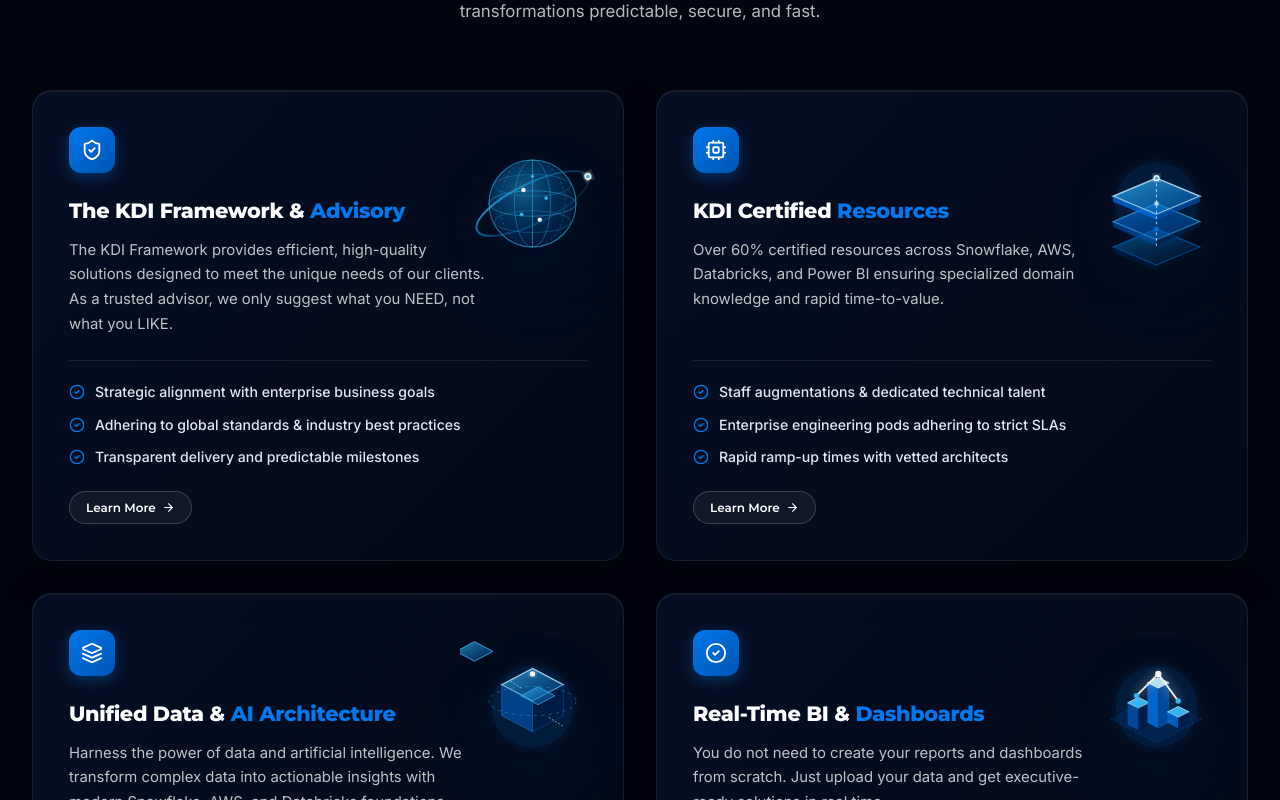
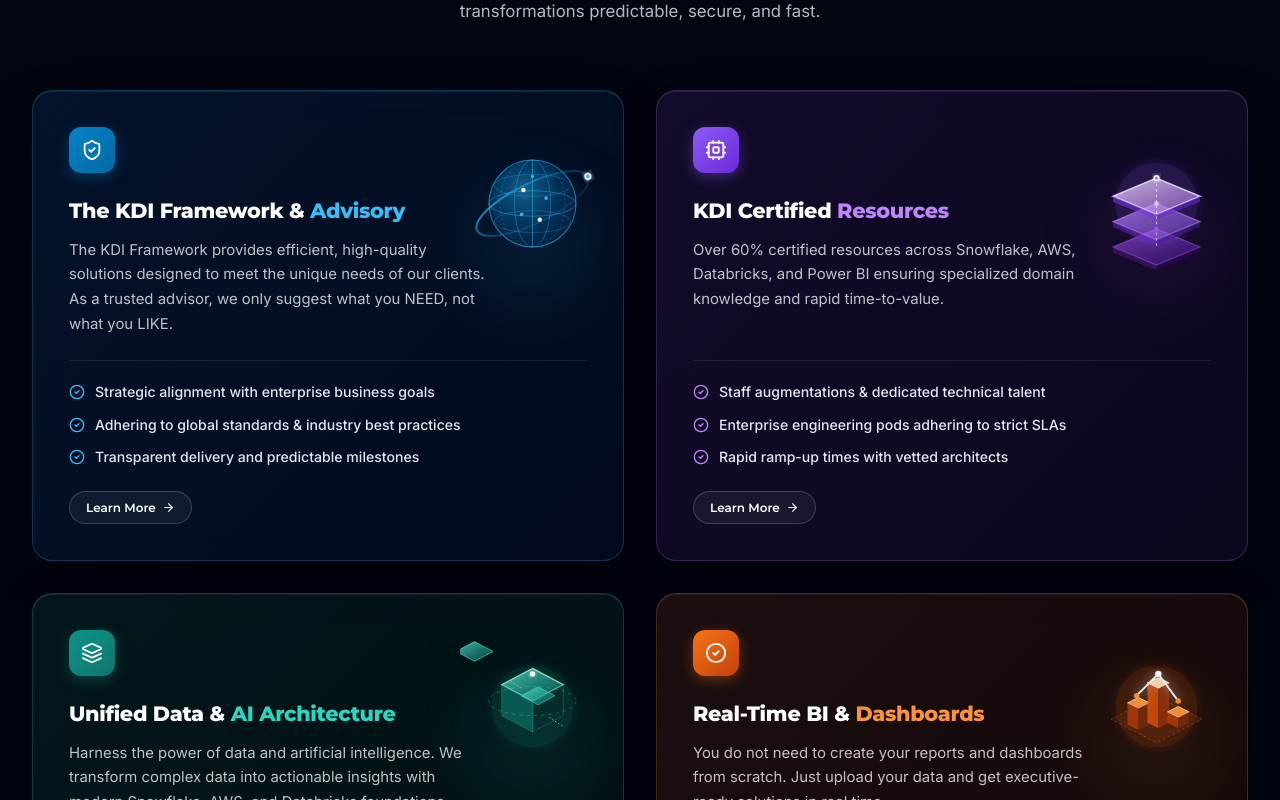
Before and after one commit to Karan-975/KD-INFOVISION, a Next.js app: page / in a window 1280 px wide. Shown: the part 5120-5920 px from the top of the page. Built offline with nearby package versions, Linux system fonts and the light colour scheme; no server answers; the database is empty; a web font is replaced by a local one.

Commit message:
style(why-us): apply unique, adorable translucent glass palettes (Sky Blue, Iris Violet, Aurora Mint, Sunset Coral) with backdrop blur and matching 3D holograms

```diff
--- a/src/components/public/WhyUsSection.jsx
+++ b/src/components/public/WhyUsSection.jsx
@@ -72,54 +72,54 @@ function StackGraphic() {
   return (
     <svg width="100%" height="100%" viewBox="0 0 160 160" fill="none" xmlns="http://www.w3.org/2000/svg">
       <defs>
-        <linearGradient id="stackGrad1" x1="0%" y1="0%" x2="100%" y2="100%">
-          <stop offset="0%" stopColor="#38BDF8" stopOpacity="0.8" />
-          <stop offset="100%" stopColor="#0077ED" stopOpacity="0.4" />
+        <linearGradient id="violetGrad1" x1="0%" y1="0%" x2="100%" y2="100%">
+          <stop offset="0%" stopColor="#E9D5FF" stopOpacity="0.9" />
+          <stop offset="100%" stopColor="#C084FC" stopOpacity="0.5" />
         </linearGradient>
-        <linearGradient id="stackGrad2" x1="0%" y1="0%" x2="100%" y2="100%">
-          <stop offset="0%" stopColor="#0077ED" stopOpacity="0.7" />
-          <stop offset="100%" stopColor="#0056B3" stopOpacity="0.35" />
+        <linearGradient id="violetGrad2" x1="0%" y1="0%" x2="100%" y2="100%">
+          <stop offset="0%" stopColor="#C084FC" stopOpacity="0.8" />
+          <stop offset="100%" stopColor="#8B5CF6" stopOpacity="0.4" />
         </linearGradient>
-        <linearGradient id="stackGrad3" x1="0%" y1="0%" x2="100%" y2="100%">
-          <stop offset="0%" stopColor="#0284C7" stopOpacity="0.6" />
-          <stop offset="100%" stopColor="#031E48" stopOpacity="0.3" />
+        <linearGradient id="violetGrad3" x1="0%" y1="0%" x2="100%" y2="100%">
+          <stop offset="0%" stopColor="#A855F7" stopOpacity="0.7" />
+          <stop offset="100%" stopColor="#6D28D9" stopOpacity="0.3" />
         </linearGradient>
-        <filter id="glowBlueStack" x="-20%" y="-20%" width="140%" height="140%">
+        <filter id="glowVioletStack" x="-20%" y="-20%" width="140%" height="140%">
           <feGaussianBlur stdDeviation="6" result="blur" />
           <feComposite in="SourceGraphic" in2="blur" operator="over" />
         </filter>
       </defs>
 
       {/* Ambient glow */}
-      <circle cx="80" cy="80" r="45" fill="#0077ED" opacity="0.15" filter="url(#glowBlueStack)" />
+      <circle cx="80" cy="80" r="45" fill="#8B5CF6" opacity="0.18" filter="url(#glowVioletStack)" />
 
       {/* Bottom Layer */}
       <g transform="translate(0, 36)">
-        <path d="M80 72 L128 92 L80 112 L32 92 Z" fill="url(#stackGrad3)" stroke="#0077ED" strokeWidth="1.2" strokeOpacity="0.6" />
-        <path d="M32 92 L80 112 L80 118 L32 98 Z" fill="#031E48" opacity="0.6" />
-        <path d="M128 92 L80 112 L80 118 L128 98 Z" fill="#02142B" opacity="0.6" />
+        <path d="M80 72 L128 92 L80 112 L32 92 Z" fill="url(#violetGrad3)" stroke="#A855F7" strokeWidth="1.2" strokeOpacity="0.6" />
+        <path d="M32 92 L80 112 L80 118 L32 98 Z" fill="#581C87" opacity="0.5" />
+        <path d="M128 92 L80 112 L80 118 L128 98 Z" fill="#3B0764" opacity="0.5" />
       </g>
 
       {/* Middle Layer */}
       <g transform="translate(0, 18)">
-        <path d="M80 62 L128 82 L80 102 L32 82 Z" fill="url(#stackGrad2)" stroke="#38BDF8" strokeWidth="1.4" strokeOpacity="0.7" />
-        <path d="M32 82 L80 102 L80 108 L32 88 Z" fill="#0056B3" opacity="0.6" />
-        <path d="M128 82 L80 102 L80 108 L128 88 Z" fill="#031E48" opacity="0.6" />
+        <path d="M80 62 L128 82 L80 102 L32 82 Z" fill="url(#violetGrad2)" stroke="#C084FC" strokeWidth="1.4" strokeOpacity="0.7" />
+        <path d="M32 82 L80 102 L80 108 L32 88 Z" fill="#6D28D9" opacity="0.5" />
+        <path d="M128 82 L80 102 L80 108 L128 88 Z" fill="#4C1D95" opacity="0.5" />
       </g>
 
       {/* Top Layer */}
       <g transform="translate(0, 0)">
-        <path d="M80 52 L128 72 L80 92 L32 72 Z" fill="url(#stackGrad1)" stroke="#BAE6FD" strokeWidth="1.6" strokeOpacity="0.9" />
-        <path d="M32 72 L80 92 L80 98 L32 78 Z" fill="#0077ED" opacity="0.7" />
-        <path d="M128 72 L80 92 L80 98 L128 78 Z" fill="#0056B3" opacity="0.7" />
+        <path d="M80 52 L128 72 L80 92 L32 72 Z" fill="url(#violetGrad1)" stroke="#F3E8FF" strokeWidth="1.6" strokeOpacity="0.9" />
+        <path d="M32 72 L80 92 L80 98 L32 78 Z" fill="#7C3AED" opacity="0.6" />
+        <path d="M128 72 L80 92 L80 98 L128 78 Z" fill="#6D28D9" opacity="0.6" />
       </g>
 
       {/* Vertical Data Beacons connecting layers */}
-      <line x1="80" y1="52" x2="80" y2="128" stroke="#E0F2FE" strokeWidth="1.2" strokeDasharray="3 3" opacity="0.75" />
-      <circle cx="80" cy="52" r="3.5" fill="#FFFFFF" filter="url(#glowBlueStack)" />
-      <circle cx="80" cy="52" r="1.8" fill="#38BDF8" />
-      <circle cx="80" cy="80" r="2.5" fill="#BAE6FD" />
-      <circle cx="80" cy="108" r="2.5" fill="#0077ED" />
+      <line x1="80" y1="52" x2="80" y2="128" stroke="#F3E8FF" strokeWidth="1.2" strokeDasharray="3 3" opacity="0.75" />
+      <circle cx="80" cy="52" r="3.5" fill="#FFFFFF" filter="url(#glowVioletStack)" />
+      <circle cx="80" cy="52" r="1.8" fill="#C084FC" />
+      <circle cx="80" cy="80" r="2.5" fill="#E9D5FF" />
+      <circle cx="80" cy="108" r="2.5" fill="#A855F7" />
     </svg>
   );
 }
@@ -129,41 +129,41 @@ function LakehouseGraphic() {
   return (
     <svg width="100%" height="100%" viewBox="0 0 160 160" fill="none" xmlns="http://www.w3.org/2000/svg">
       <defs>
-        <linearGradient id="lakeGrad1" x1="0%" y1="0%" x2="100%" y2="100%">
-          <stop offset="0%" stopColor="#38BDF8" stopOpacity="0.75" />
-          <stop offset="100%" stopColor="#0056B3" stopOpacity="0.35" />
+        <linearGradient id="mintGrad1" x1="0%" y1="0%" x2="100%" y2="100%">
+          <stop offset="0%" stopColor="#5EEAD4" stopOpacity="0.85" />
+          <stop offset="100%" stopColor="#0D9488" stopOpacity="0.4" />
         </linearGradient>
-        <filter id="glowLake" x="-20%" y="-20%" width="140%" height="140%">
+        <filter id="glowMint" x="-20%" y="-20%" width="140%" height="140%">
           <feGaussianBlur stdDeviation="6" result="blur" />
           <feComposite in="SourceGraphic" in2="blur" operator="over" />
         </filter>
       </defs>
 
       {/* Ambient glow */}
-      <circle cx="80" cy="80" r="45" fill="#0077ED" opacity="0.15" filter="url(#glowLake)" />
+      <circle cx="80" cy="80" r="45" fill="#0D9488" opacity="0.18" filter="url(#glowMint)" />
 
       {/* Center Main Cube */}
       <g transform="translate(0, -6)">
-        <path d="M80 44 L114 62 L80 80 L46 62 Z" fill="url(#lakeGrad1)" stroke="#BAE6FD" strokeWidth="1.5" strokeOpacity="0.9" />
-        <path d="M46 62 L80 80 L80 114 L46 96 Z" fill="#0056B3" opacity="0.7" stroke="#38BDF8" strokeWidth="1" strokeOpacity="0.5" />
-        <path d="M114 62 L80 80 L80 114 L114 96 Z" fill="#031E48" opacity="0.8" stroke="#0077ED" strokeWidth="1" strokeOpacity="0.5" />
+        <path d="M80 44 L114 62 L80 80 L46 62 Z" fill="url(#mintGrad1)" stroke="#A7F3D0" strokeWidth="1.5" strokeOpacity="0.9" />
+        <path d="M46 62 L80 80 L80 114 L46 96 Z" fill="#0F766E" opacity="0.65" stroke="#2DD4BF" strokeWidth="1" strokeOpacity="0.5" />
+        <path d="M114 62 L80 80 L80 114 L114 96 Z" fill="#042F2E" opacity="0.75" stroke="#14B8A6" strokeWidth="1" strokeOpacity="0.5" />
       </g>
 
       {/* Satellite Node 1 (Top Left) */}
       <g transform="translate(-32, -18) scale(0.6)">
-        <path d="M80 44 L114 62 L80 80 L46 62 Z" fill="url(#lakeGrad1)" stroke="#38BDF8" strokeWidth="1.5" />
+        <path d="M80 44 L114 62 L80 80 L46 62 Z" fill="url(#mintGrad1)" stroke="#2DD4BF" strokeWidth="1.5" />
       </g>
-      <line x1="56" y1="52" x2="68" y2="60" stroke="#BAE6FD" strokeWidth="1" strokeDasharray="2 2" opacity="0.8" />
+      <line x1="56" y1="52" x2="68" y2="60" stroke="#5EEAD4" strokeWidth="1" strokeDasharray="2 2" opacity="0.8" />
 
       {/* Satellite Node 2 (Bottom Right) */}
       <g transform="translate(42, 34) scale(0.55)">
-        <path d="M80 44 L114 62 L80 80 L46 62 Z" fill="url(#lakeGrad1)" stroke="#38BDF8" strokeWidth="1.5" />
+        <path d="M80 44 L114 62 L80 80 L46 62 Z" fill="url(#mintGrad1)" stroke="#2DD4BF" strokeWidth="1.5" />
       </g>
-      <line x1="98" y1="92" x2="114" y2="102" stroke="#BAE6FD" strokeWidth="1" strokeDasharray="2 2" opacity="0.8" />
+      <line x1="98" y1="92" x2="114" y2="102" stroke="#5EEAD4" strokeWidth="1" strokeDasharray="2 2" opacity="0.8" />
 
       {/* Data Pulse Rings */}
-      <ellipse cx="80" cy="74" rx="48" ry="16" stroke="#38BDF8" strokeWidth="1" strokeOpacity="0.4" strokeDasharray="4 4" />
-      <circle cx="80" cy="44" r="3" fill="#FFFFFF" filter="url(#glowLake)" />
+      <ellipse cx="80" cy="74" rx="48" ry="16" stroke="#2DD4BF" strokeWidth="1" strokeOpacity="0.4" strokeDasharray="4 4" />
+      <circle cx="80" cy="44" r="3" fill="#FFFFFF" filter="url(#glowMint)" />
     </svg>
   );
 }
@@ -173,48 +173,48 @@ function AnalyticsGraphic() {
   return (
     <svg width="100%" height="100%" viewBox="0 0 160 160" fill="none" xmlns="http://www.w3.org/2000/svg">
       <defs>
-        <linearGradient id="analyticsGrad1" x1="0%" y1="0%" x2="100%" y2="100%">
-          <stop offset="0%" stopColor="#38BDF8" stopOpacity="0.85" />
-          <stop offset="100%" stopColor="#0056B3" stopOpacity="0.35" />
+        <linearGradient id="amberGrad1" x1="0%" y1="0%" x2="100%" y2="100%">
+          <stop offset="0%" stopColor="#FDBA74" stopOpacity="0.9" />
+          <stop offset="100%" stopColor="#EA580C" stopOpacity="0.4" />
         </linearGradient>
-        <filter id="glowAnalytics" x="-20%" y="-20%" width="140%" height="140%">
+        <filter id="glowAmber" x="-20%" y="-20%" width="140%" height="140%">
           <feGaussianBlur stdDeviation="6" result="blur" />
           <feComposite in="SourceGraphic" in2="blur" operator="over" />
         </filter>
       </defs>
 
       {/* Ambient glow */}
-      <circle cx="80" cy="80" r="45" fill="#0077ED" opacity="0.15" filter="url(#glowAnalytics)" />
+      <circle cx="80" cy="80" r="45" fill="#EA580C" opacity="0.18" filter="url(#glowAmber)" />
 
       {/* Isometric Floor Grid */}
-      <path d="M80 68 L130 94 L80 120 L30 94 Z" fill="rgba(0, 119, 237, 0.1)" stroke="#0077ED" strokeWidth="1" strokeOpacity="0.35" strokeDasharray="3 3" />
+      <path d="M80 68 L130 94 L80 120 L30 94 Z" fill="rgba(234, 88, 12, 0.1)" stroke="#FB923C" strokeWidth="1" strokeOpacity="0.35" strokeDasharray="3 3" />
 
       {/* Bar 1 (Left - Mid Height) */}
       <g transform="translate(48, 70)">
-        <path d="M12 0 L24 6 L12 12 L0 6 Z" fill="#38BDF8" stroke="#BAE6FD" strokeWidth="1" />
-        <path d="M0 6 L12 12 L12 36 L0 30 Z" fill="#0056B3" opacity="0.8" />
-        <path d="M24 6 L12 12 L12 36 L24 30 Z" fill="#031E48" opacity="0.8" />
+        <path d="M12 0 L24 6 L12 12 L0 6 Z" fill="#FB923C" stroke="#FED7AA" strokeWidth="1" />
+        <path d="M0 6 L12 12 L12 36 L0 30 Z" fill="#C2410C" opacity="0.75" />
+        <path d="M24 6 L12 12 L12 36 L24 30 Z" fill="#7C2D12" opacity="0.75" />
       </g>
 
       {/* Bar 2 (Center - Tall Height) */}
       <g transform="translate(70, 48)">
-        <path d="M12 0 L24 6 L12 12 L0 6 Z" fill="#BAE6FD" stroke="#FFFFFF" strokeWidth="1" />
-        <path d="M0 6 L12 12 L12 56 L0 50 Z" fill="#0077ED" opacity="0.85" />
-        <path d="M24 6 L12 12 L12 56 L24 50 Z" fill="#0056B3" opacity="0.85" />
+        <path d="M12 0 L24 6 L12 12 L0 6 Z" fill="#FED7AA" stroke="#FFFFFF" strokeWidth="1" />
+        <path d="M0 6 L12 12 L12 56 L0 50 Z" fill="#EA580C" opacity="0.8" />
+        <path d="M24 6 L12 12 L12 56 L24 50 Z" fill="#9A3412" opacity="0.8" />
       </g>
 
       {/* Bar 3 (Right - Small Height) */}
       <g transform="translate(92, 80)">
-        <path d="M12 0 L24 6 L12 12 L0 6 Z" fill="#38BDF8" stroke="#BAE6FD" strokeWidth="1" />
-        <path d="M0 6 L12 12 L12 24 L0 18 Z" fill="#0077ED" opacity="0.75" />
-        <path d="M24 6 L12 12 L12 24 L24 18 Z" fill="#031E48" opacity="0.75" />
+        <path d="M12 0 L24 6 L12 12 L0 6 Z" fill="#FB923C" stroke="#FED7AA" strokeWidth="1" />
+        <path d="M0 6 L12 12 L12 24 L0 18 Z" fill="#C2410C" opacity="0.75" />
+        <path d="M24 6 L12 12 L12 24 L24 18 Z" fill="#7C2D12" opacity="0.75" />
       </g>
 
       {/* Floating Trend Line */}
-      <path d="M58 68 L82 44 L104 74" stroke="#FFFFFF" strokeWidth="2" strokeLinecap="round" filter="url(#glowAnalytics)" />
-      <circle cx="58" cy="68" r="3" fill="#38BDF8" />
+      <path d="M58 68 L82 44 L104 74" stroke="#FFFFFF" strokeWidth="2" strokeLinecap="round" filter="url(#glowAmber)" />
+      <circle cx="58" cy="68" r="3" fill="#FB923C" />
       <circle cx="82" cy="44" r="3.5" fill="#FFFFFF" />
-      <circle cx="104" cy="74" r="3" fill="#38BDF8" />
+      <circle cx="104" cy="74" r="3" fill="#FB923C" />
     </svg>
   );
 }
@@ -231,7 +231,16 @@ export default function WhyUsSection() {
         'Adhering to global standards & industry best practices',
         'Transparent delivery and predictable milestones',
       ],
-      graphic: <GlobeGraphic />,
+      theme: {
+        cardBg: 'linear-gradient(135deg, rgba(8, 38, 80, 0.42) 0%, rgba(3, 14, 34, 0.72) 100%)',
+        borderColor: 'rgba(56, 189, 248, 0.22)',
+        hoverBorderColor: 'rgba(56, 189, 248, 0.55)',
+        accentColor: '#38BDF8',
+        glowColor: 'rgba(56, 189, 248, 0.16)',
+        iconBg: 'linear-gradient(135deg, #0284C7 0%, #0369A1 100%)',
+        iconShadow: '0 4px 14px rgba(2, 132, 199, 0.35)',
+        graphic: <GlobeGraphic />,
+      },
     },
     {
       icon: Cpu,
@@ -243,7 +252,16 @@ export default function WhyUsSection() {
         'Enterprise engineering pods adhering to strict SLAs',
         'Rapid ramp-up times with vetted architects',
       ],
-      graphic: <StackGraphic />,
+      theme: {
+        cardBg: 'linear-gradient(135deg, rgba(46, 20, 80, 0.42) 0%, rgba(16, 8, 34, 0.72) 100%)',
+        borderColor: 'rgba(192, 132, 252, 0.22)',
+        hoverBorderColor: 'rgba(192, 132, 252, 0.55)',
+        accentColor: '#C084FC',
+        glowColor: 'rgba(168, 85, 247, 0.16)',
+        iconBg: 'linear-gradient(135deg, #8B5CF6 0%, #6D28D9 100%)',
+        iconShadow: '0 4px 14px rgba(139, 92, 246, 0.35)',
+        graphic: <StackGraphic />,
+      },
     },
     {
       icon: Layers,
@@ -255,7 +273,16 @@ export default function WhyUsSection() {
         'Autonomous Agentic AI & machine learning',
         'Eliminating data silos and accelerating innovation',
       ],
-      graphic: <LakehouseGraphic />,
+      theme: {
+        cardBg: 'linear-gradient(135deg, rgba(8, 48, 42, 0.42) 0%, rgba(3, 20, 18, 0.72) 100%)',
+        borderColor: 'rgba(45, 212, 191, 0.22)',
+        hoverBorderColor: 'rgba(45, 212, 191, 0.55)',
+        accentColor: '#2DD4BF',
+        glowColor: 'rgba(45, 212, 191, 0.16)',
+        iconBg: 'linear-gradient(135deg, #0D9488 0%, #0F766E 100%)',
+        iconShadow: '0 4px 14px rgba(13, 148, 136, 0.35)',
+        graphic: <LakehouseGraphic />,
+      },
     },
     {
       icon: CheckCircle2,
@@ -267,7 +294,16 @@ export default function WhyUsSection() {
         'Associative discovery & self-service analytics',
         'Actionable KPI cockpits for leadership',
       ],
-      graphic: <AnalyticsGraphic />,
+      theme: {
+        cardBg: 'linear-gradient(135deg, rgba(64, 28, 16, 0.42) 0%, rgba(24, 10, 6, 0.72) 100%)',
+        borderColor: 'rgba(251, 146, 60, 0.22)',
+        hoverBorderColor: 'rgba(251, 146, 60, 0.55)',
+        accentColor: '#FB923C',
+        glowColor: 'rgba(251, 146, 60, 0.16)',
+        iconBg: 'linear-gradient(135deg, #F97316 0%, #C2410C 100%)',
+        iconShadow: '0 4px 14px rgba(249, 115, 22, 0.35)',
+        graphic: <AnalyticsGraphic />,
+      },
     },
   ];
 
@@ -341,6 +377,7 @@ export default function WhyUsSection() {
         >
           {pillars.map((item, idx) => {
             const IconComp = item.icon;
+            const t = item.theme;
 
             return (
               <div
@@ -354,12 +391,14 @@ export default function WhyUsSection() {
                   flexDirection: 'column',
                   justifyContent: 'space-between',
                   borderRadius: '20px',
-                  background: 'linear-gradient(135deg, rgba(8, 22, 48, 0.6) 0%, rgba(3, 12, 28, 0.72) 100%)',
-                  backdropFilter: 'blur(16px)',
-                  WebkitBackdropFilter: 'blur(16px)',
-                  border: '1px solid rgba(255, 255, 255, 0.08)',
-                  boxShadow: '0 12px 35px rgba(0, 0, 0, 0.35), inset 0 1px 0 rgba(255, 255, 255, 0.06)',
+                  background: t.cardBg,
+                  backdropFilter: 'blur(20px)',
+                  WebkitBackdropFilter: 'blur(20px)',
+                  border: `1px solid ${t.borderColor}`,
+                  boxShadow: '0 12px 35px rgba(0, 0, 0, 0.35), inset 0 1px 0 rgba(255, 255, 255, 0.08)',
                   transition: 'all 0.35s cubic-bezier(0.16, 1, 0.3, 1)',
+                  '--card-hover-border': t.hoverBorderColor,
+                  '--card-hover-glow': t.glowColor,
                 }}
               >
                 {/* Subtle Ambient Light behind 3D Graphic */}
@@ -370,10 +409,10 @@ export default function WhyUsSection() {
                     top: '10%',
                     width: '200px',
                     height: '200px',
-                    background: 'radial-gradient(circle, rgba(0, 119, 237, 0.1) 0%, transparent 70%)',
+                    background: `radial-gradient(circle, ${t.glowColor} 0%, transparent 70%)`,
                     filter: 'blur(25px)',
                     pointerEvents: 'none',
-                    opacity: 0.6,
+                    opacity: 0.8,
                   }}
                 />
 
@@ -391,7 +430,7 @@ export default function WhyUsSection() {
                     filter: 'drop-shadow(0 10px 25px rgba(0, 0, 0, 0.5))',
                   }}
                 >
-                  {item.graphic}
+                  {t.graphic}
                 </div>
 
                 {/* Left/Top Content */}
@@ -410,12 +449,12 @@ export default function WhyUsSection() {
                         width: '46px',
                         height: '46px',
                         borderRadius: '12px',
-                        background: 'linear-gradient(135deg, #0077ED 0%, #0056B3 100%)',
+                        background: t.iconBg,
                         display: 'flex',
                         alignItems: 'center',
                         justifyContent: 'center',
                         color: '#FFFFFF',
-                        boxShadow: '0 4px 14px rgba(0, 119, 237, 0.35)',
+                        boxShadow: t.iconShadow,
                       }}
                     >
                       <IconComp size={22} />
@@ -436,7 +475,7 @@ export default function WhyUsSection() {
                     className="pillar-title"
                   >
                     {item.titlePrefix}{' '}
-                    <span style={{ color: '#0077ED' }}>{item.titleHighlight}</span>
+                    <span style={{ color: t.accentColor }}>{item.titleHighlight}</span>
                   </h3>
 
                   {/* Description Text */}
@@ -476,7 +515,7 @@ export default function WhyUsSection() {
                           fontWeight: 500,
                         }}
                       >
-                        <CheckCircle2 size={16} style={{ color: '#0077ED', flexShrink: 0 }} />
+                        <CheckCircle2 size={16} style={{ color: t.accentColor, flexShrink: 0 }} />
                         <span>{point}</span>
                       </div>
                     ))}
@@ -575,12 +614,12 @@ export default function WhyUsSection() {
         }
         :global(.why-pillar-card:hover) {
           transform: translateY(-6px);
-          border-color: rgba(0, 119, 237, 0.45) !important;
-          box-shadow: 0 20px 45px rgba(0, 0, 0, 0.55), 0 0 25px rgba(0, 119, 237, 0.12) !important;
+          border-color: var(--card-hover-border) !important;
+          box-shadow: 0 20px 45px rgba(0, 0, 0, 0.6), 0 0 30px var(--card-hover-glow) !important;
         }
         :global(.card-learn-more:hover) {
-          background: rgba(0, 119, 237, 0.15) !important;
-          border-color: rgba(0, 119, 237, 0.45) !important;
+          background: rgba(255, 255, 255, 0.12) !important;
+          border-color: rgba(255, 255, 255, 0.4) !important;
         }
         :global(.card-learn-more:hover .learn-arrow) {
           transform: translateX(3px);
```
